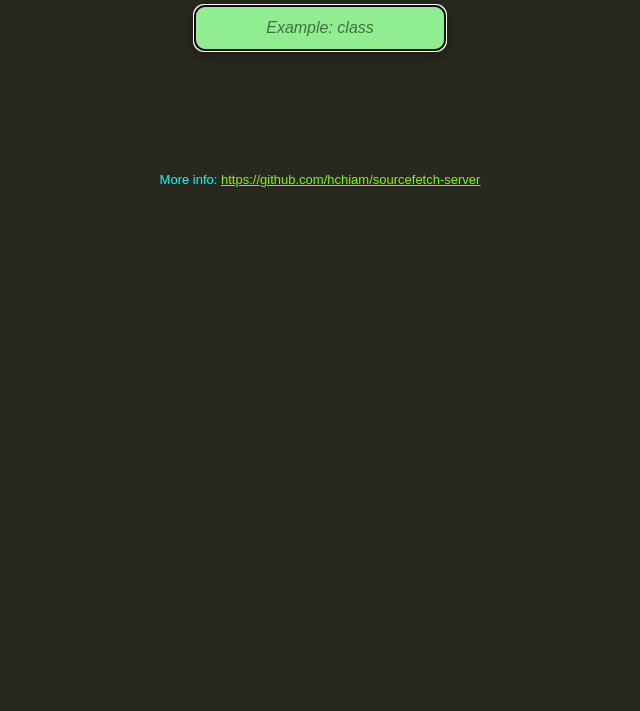
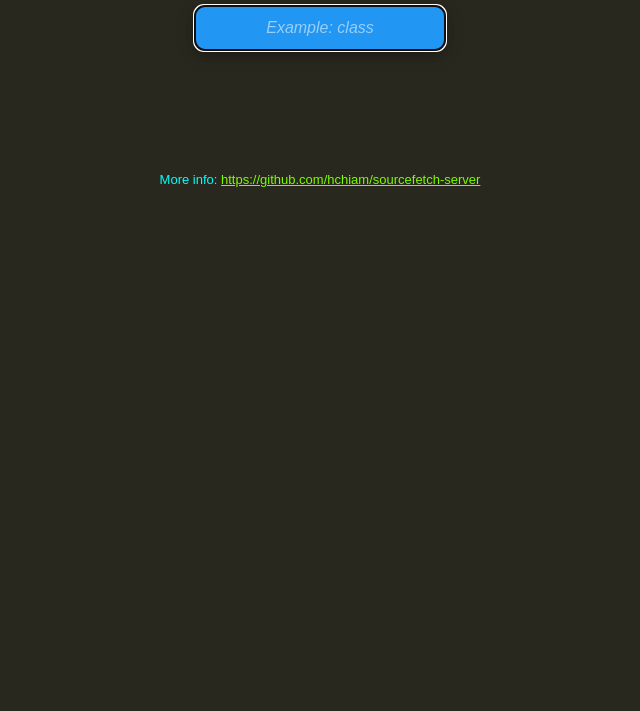
Before and after one commit to hchiam/sourcefetch-server, a website: page client/index.html in a window 1280 px wide. Shown: the part 89-800 px from the top of the page, without its empty margins (320-960 px from the left). Drawn offline with nearby package versions, Linux system fonts and the light colour scheme; files that its build step writes are made by us from their sources; no server answers.

Commit message:
make input focus retain background colour

```diff
--- a/client/style.sass
+++ b/client/style.sass
@@ -80,3 +80,7 @@ button
 
 #feedback
   visibility: hidden
+
+#words:focus, #language:focus
+  background: #2196f3
+  color: white
```
